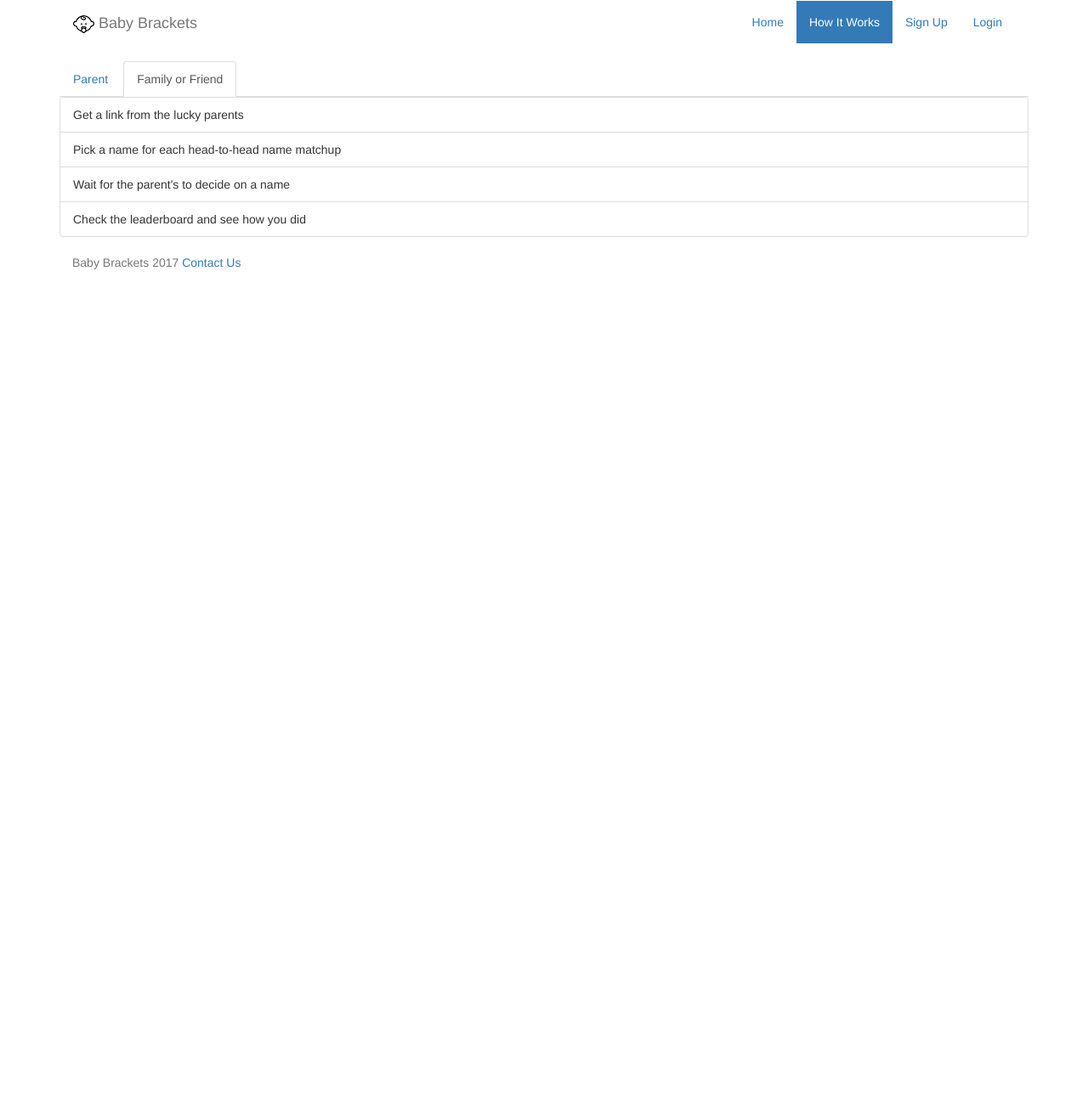
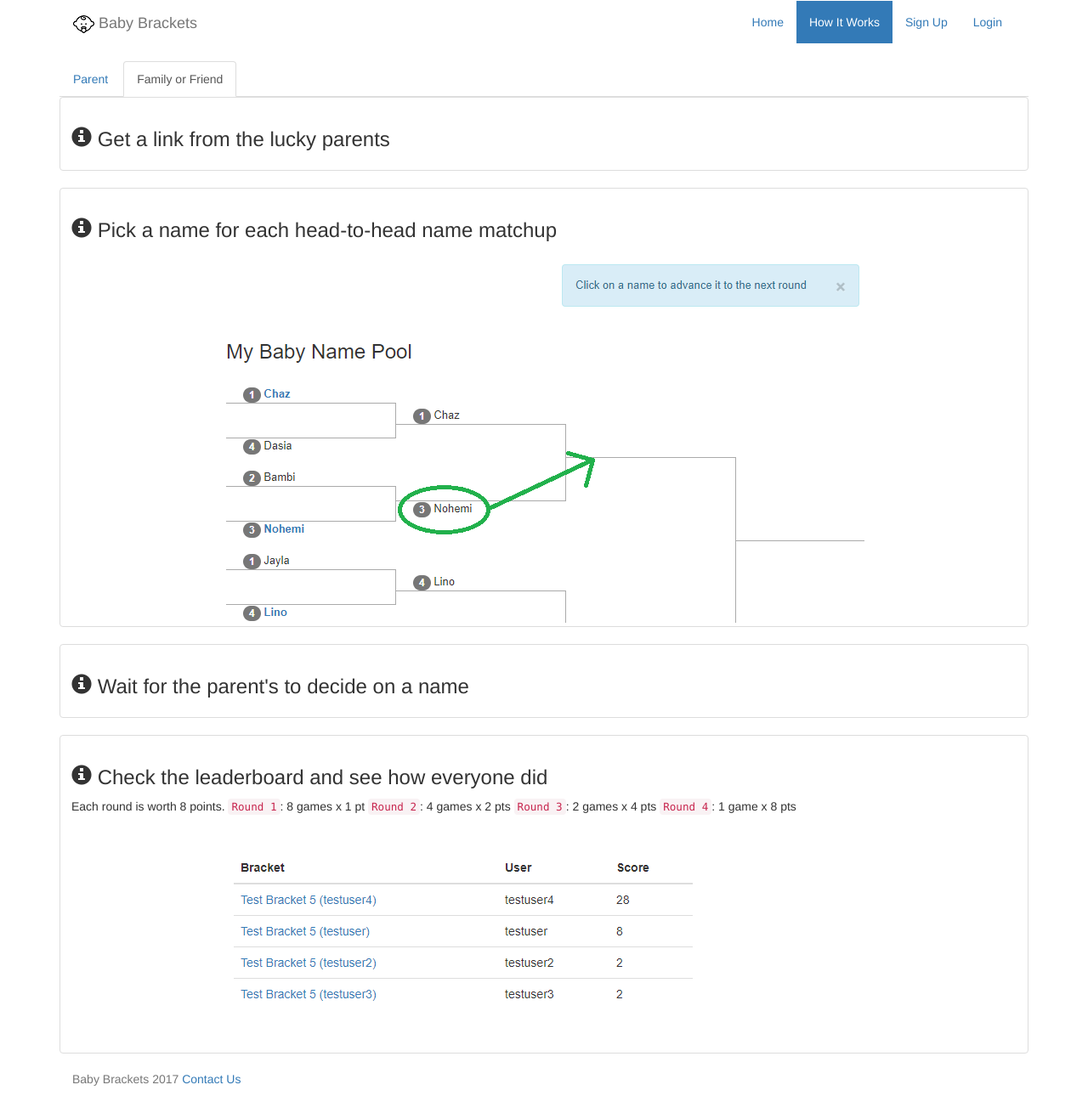
Before and after one commit to kw2h/baby_brackets, a Python web app: template app/templates/howto.html in a window 1280 px wide, after a click on "Family or Friend". Shown: the whole page at 85% size. Before the commit the page ends 317 px from the top, so only its background shows below. Run offline with Jinja, Linux system fonts and the light colour scheme; the template is opened without the code that fills it, so the values that code supplies are empty; some libraries are stand-ins or nearby versions.

Commit message:
adding howto for family and friends

```diff
--- a/app/templates/howto.html
+++ b/app/templates/howto.html
@@ -112,12 +112,48 @@
         </div>
       </div>
       <div role="tabpanel" class="tab-pane" id="fnf">
-        <ul class="list-group">
-          <li class="list-group-item">Get a link from the lucky parents</li>
-          <li class="list-group-item">Pick a name for each head-to-head name matchup</li>
-          <li class="list-group-item">Wait for the parent's to decide on a name</li>
-          <li class="list-group-item">Check the leaderboard and see how you did</li>
-        </ul>
+        <div class="row">
+          <div class="col-sm-12 col-md-12">
+            <div class="thumbnail">
+              <div class="caption">
+                <h3><span class="glyphicon glyphicon-info-sign" aria-hidden="true"></span> Get a link from the lucky parents</h3>
+              </div>
+            </div>
+          </div>
+        </div>
+        <div class="row">
+          <div class="col-sm-12 col-md-12">
+            <div class="thumbnail">
+            <div class="caption">
+              <h3><span class="glyphicon glyphicon-info-sign" aria-hidden="true"></span> Pick a name for each head-to-head name matchup</h3>
+            </div>
+              <img src="{{ url_for('static', filename='img/parenthowto/pool.png') }}" alt="...">
+            </div>
+          </div>
+        </div>
+        <div class="row">
+          <div class="col-sm-12 col-md-12">
+            <div class="thumbnail">
+              <div class="caption">
+                <h3><span class="glyphicon glyphicon-info-sign" aria-hidden="true"></span> Wait for the parent's to decide on a name</h3>
+              </div>
+            </div>
+          </div>
+        </div>
+        <div class="row">
+          <div class="col-sm-12 col-md-12">
+            <div class="thumbnail">
+              <div class="caption">
+                <h3><span class="glyphicon glyphicon-info-sign" aria-hidden="true"></span> Check the leaderboard and see how everyone did</h3>
+                <p>Each round is worth 8 points. <code>Round 1</code>: 8 games x 1 pt
+                  <code>Round 2</code>: 4 games x 2 pts
+                  <code>Round 3</code>: 2 games x 4 pts
+                  <code>Round 4</code>: 1 game x 8 pts</p>
+              </div>
+              <img src="{{ url_for('static', filename='img/parenthowto/leaderboard1.png') }}" alt="...">
+            </div>
+          </div>
+        </div>
       </div>
     </div>
   </div>
```
Also changed, not shown: app/static/img/parenthowto/leaderboard1.png (added).
